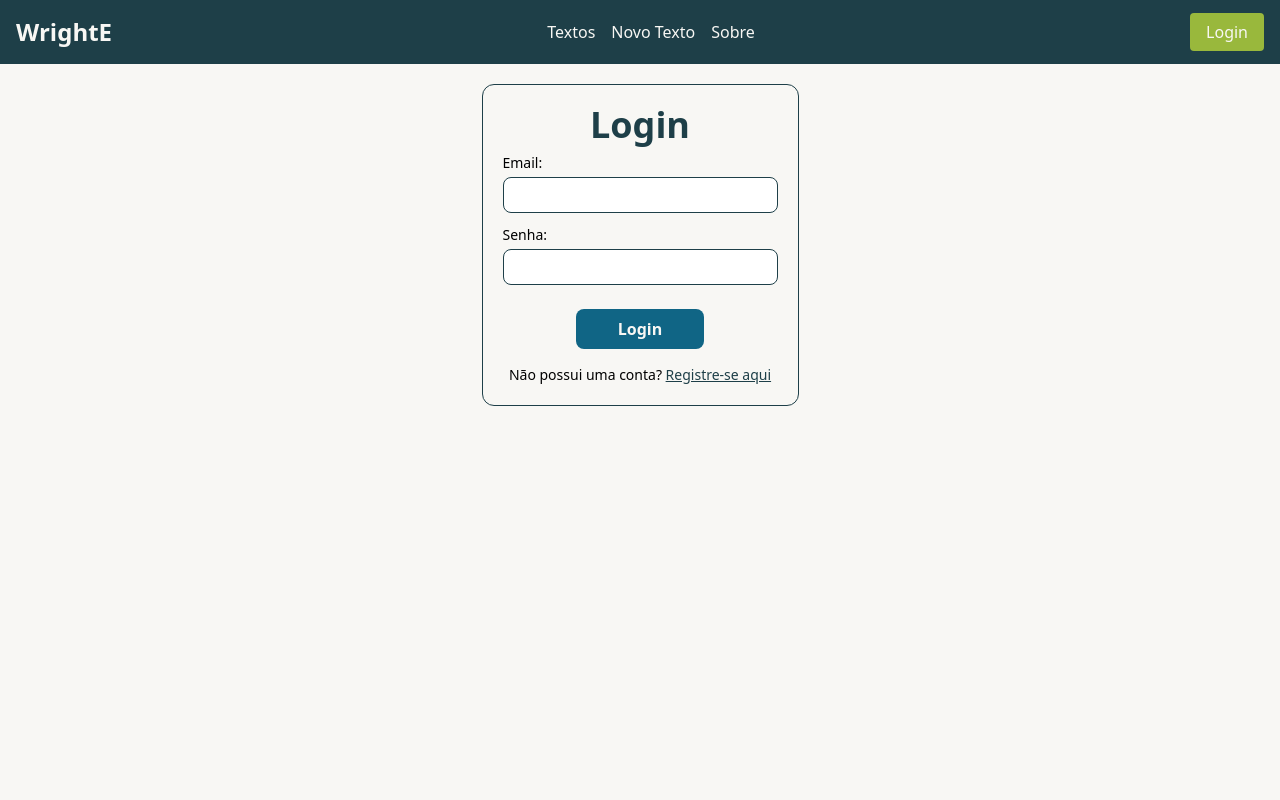
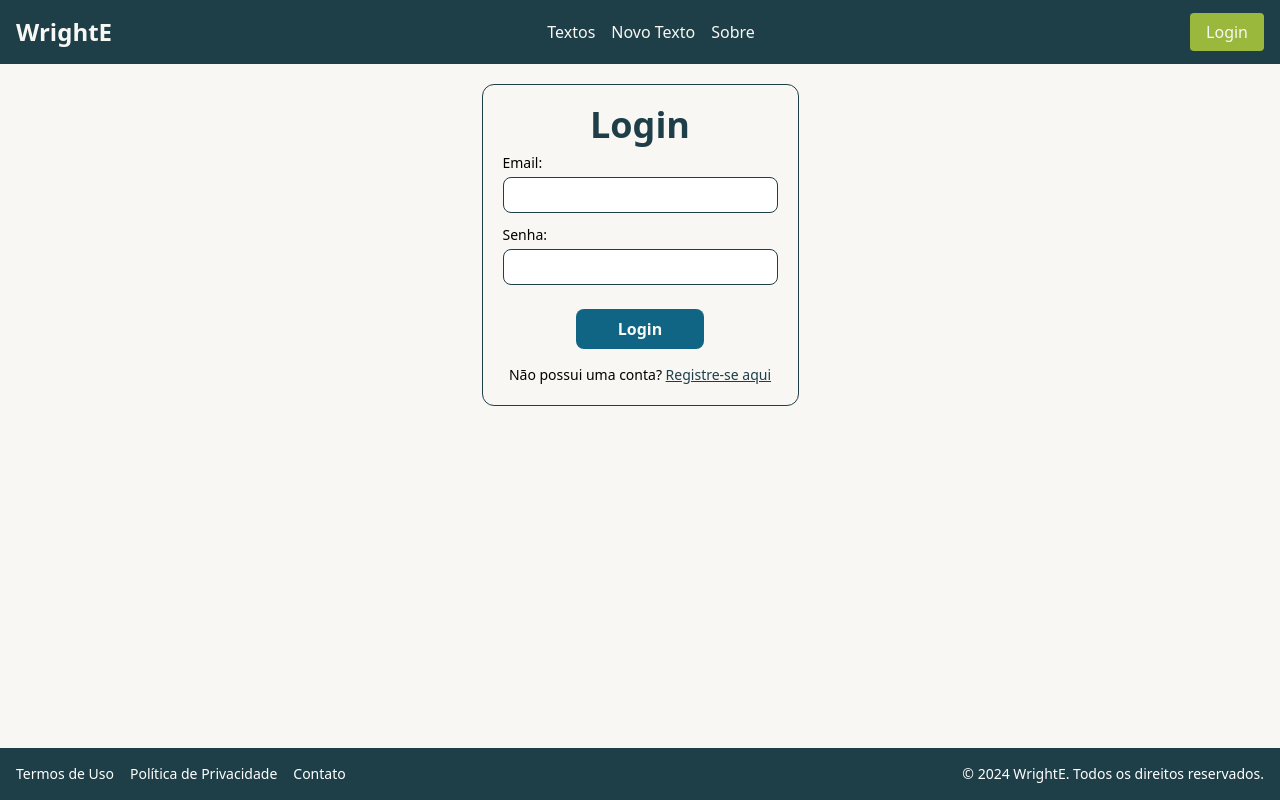
Before and after one commit to LeandroRochAlg/wrighte, a React (Vite) app: page /login in a window 1280 px wide. Built offline with nearby package versions, Linux system fonts and the light colour scheme; no server answers.

Commit message:
feat: Adicionar componente Footer e atualizar layout para incluir rodapé

```diff
--- a/src/components/layout/Layout.tsx
+++ b/src/components/layout/Layout.tsx
@@ -1,5 +1,7 @@
-import { useNavigate } from "react-router-dom";
-import Navbar from "../system/Navbar";
+import React from 'react';
+import { useNavigate } from 'react-router-dom';
+import Navbar from '../system/Navbar';
+import Footer from '../system/Footer';
 
 const Layout = ({ children }: { children: React.ReactNode }) => {
   const navigate = useNavigate();
@@ -12,10 +14,15 @@ const Layout = ({ children }: { children: React.ReactNode }) => {
   };
 
   return (
-        <>
+    <div className="flex flex-col min-h-screen">
       <Navbar isAuthenticated={isAuthenticated} onLogout={handleLogout} />
-            {children}
-        </>
+
+      {/* Conteúdo principal */}
+      <main className="flex-grow">{children}</main>
+
+      {/* Footer sempre no final */}
+      <Footer />
+    </div>
   );
 };
 
--- /dev/null
+++ b/src/components/system/Footer.tsx
@@ -0,0 +1,36 @@
+import React from 'react';
+import { Link } from 'react-router-dom';
+
+const Footer: React.FC = () => {
+  return (
+    <footer className="bg-blue-500 p-4 text-white mt-2 w-full text-white-50 text-sm">
+      <div className="container mx-auto flex flex-col md:flex-row justify-between items-center">
+        {/* Links de Navegação */}
+        <ul className="flex space-x-4 mb-4 md:mb-0">
+          <li>
+            <Link className="hover:text-gray-300" to="/terms">
+              Termos de Uso
+            </Link>
+          </li>
+          <li>
+            <Link className="hover:text-gray-300" to="/privacy">
+              Política de Privacidade
+            </Link>
+          </li>
+          <li>
+            <Link className="hover:text-gray-300" to="/contact">
+              Contato
+            </Link>
+          </li>
+        </ul>
+
+        {/* Direitos Reservados */}
+        <div className="text-sm">
+          © {new Date().getFullYear()} WrightE. Todos os direitos reservados.
+        </div>
+      </div>
+    </footer>
+  );
+};
+
+export default Footer;
```
Lines whose indentation alone changed are shown as unchanged.
